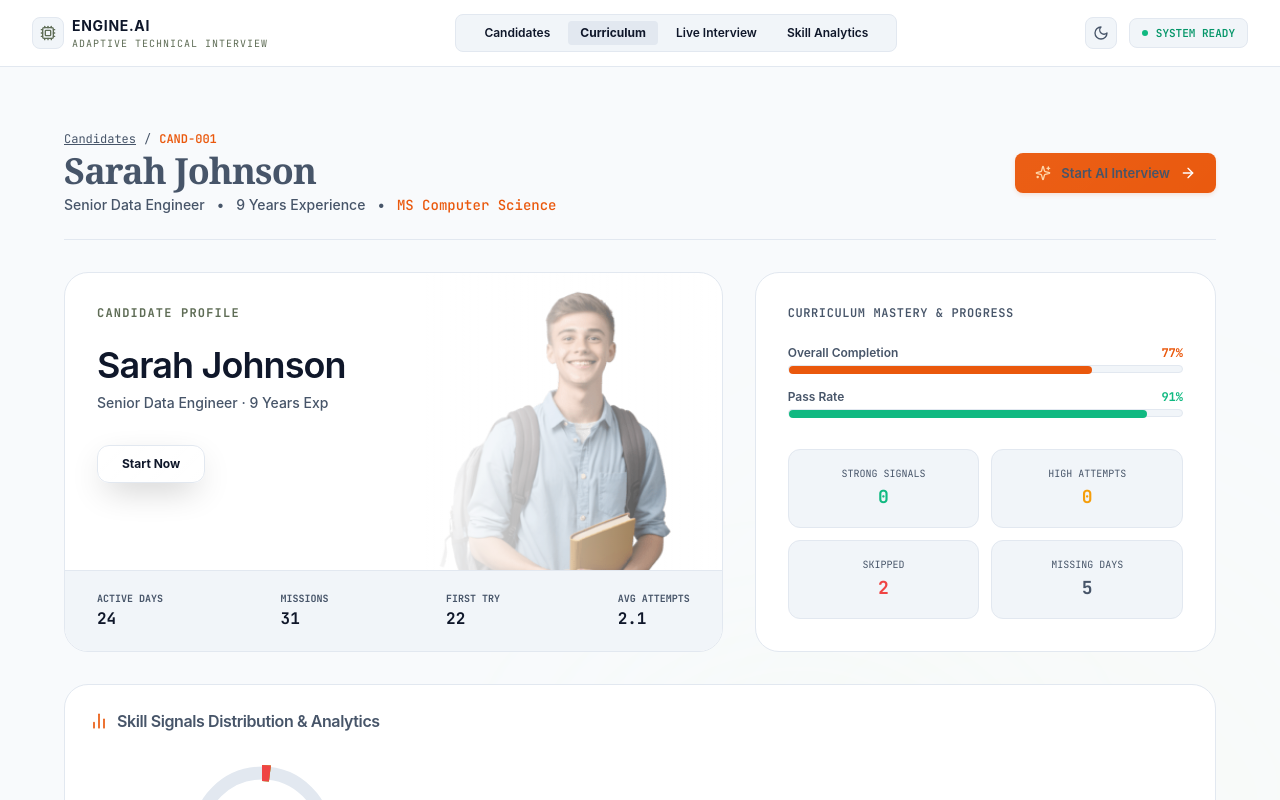
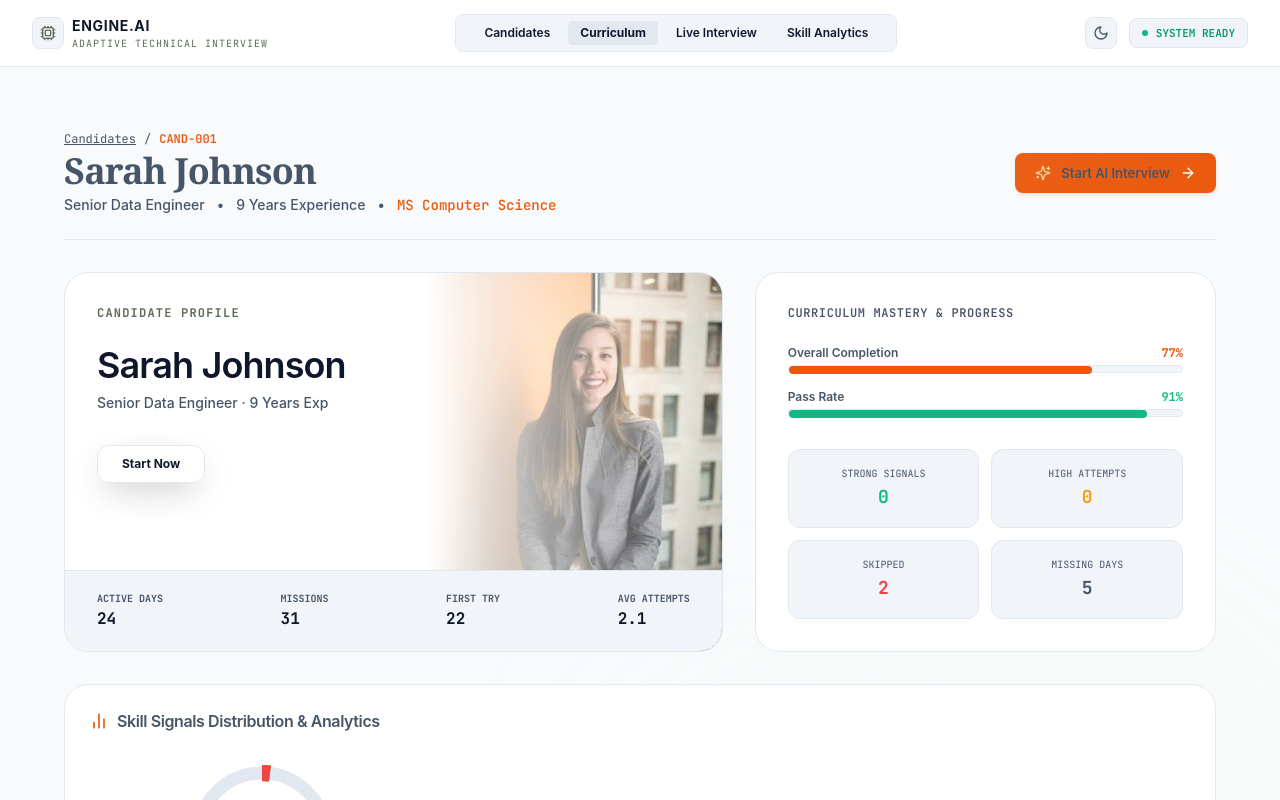
Before and after one commit to pughalvanan231-web/Team-EngineX, a React (Vite) app in the folder frontend/: page /overview in a window 1280 px wide. Shown: the top 800 px of the page. Built offline with nearby package versions, Linux system fonts and the light colour scheme; no server answers.

Commit message:
feat: implement CandidateOverview component with analytics visualization and AI interview initiation flow

```diff
--- a/frontend/src/pages/CandidateOverview.jsx
+++ b/frontend/src/pages/CandidateOverview.jsx
@@ -201,32 +201,47 @@ export function CandidateOverview({ candidates = [], selectedCandidate, onSelect
             <img
               src={
                 (() => {
-                  const id = (cand.candidate_id || activeCandId || "").toUpperCase();
-                  if (id.includes("001")) {
-                    // Sarah Johnson
-                    return "/src/assets/candidates image/001.png";
-                  } else if (id.includes("002")) {
-                    // Alex Turner
-                    return "/src/assets/candidates image/confident-businessman-smiling-with-arms-crossed-conveying-professionalism-and-success-photo.jpg";
-                  } else if (id.includes("003")) {
-                    // Marcus Vance
-                    return "/src/assets/candidates image/003.avif";
-                  } else if (id.includes("004")) {
-                    // Emily Watson
-                    return "/src/assets/candidates image/004.jpg";
-                  } else if (id.includes("005")) {
-                    // Michael Brown
-                    return "/src/assets/candidates image/005.avif";
-                  } else if (id.includes("006")) {
-                    // Jessica Davis
-                    return "/src/assets/candidates image/businesswomen.jpg";
+                  const nameLower = (cand.name || "").toLowerCase();
+                  const femaleNames = ["sarah", "emily", "wendy", "zara", "mia", "bethany", "isabella", "diane", "priyanka", "jessica", "lisa", "anna"];
+                  const isFemale = femaleNames.some(fn => nameLower.includes(fn));
+
+                  const femaleImages = [
+                    "/src/assets/candidates image/images (7).jpg",
+                    "/src/assets/candidates image/businesswomen.jpg",
+                    "/src/assets/candidates image/images (9).jpg",
+                    "/src/assets/candidates image/images (8).jpg",
+                    "/src/assets/candidates image/003.avif"
+                  ];
+
+                  const maleImages = [
+                    "/src/assets/candidates image/001.png",
+                    "/src/assets/candidates image/004.jpg",
+                    "/src/assets/candidates image/005.avif",
+                    "/src/assets/candidates image/cheerful-indian-businessman-smiling-closeup-portrait-jobs-career-campaign_53876-129417.avif",
+                    "/src/assets/candidates image/confident-businessman-smiling-with-arms-crossed-conveying-professionalism-and-success-photo.jpg",
+                    "/src/assets/candidates image/depositphotos_126047328-stock-photo-handsome-business-man.jpg",
+                    "/src/assets/candidates image/images (2).jpg",
+                    "/src/assets/candidates image/images (3).jpg",
+                    "/src/assets/candidates image/images (4).jpg",
+                    "/src/assets/candidates image/images (5).jpg",
+                    "/src/assets/candidates image/images (6).jpg",
+                    "/src/assets/candidates image/images.jpg",
+                    "/src/assets/candidates image/portrait-young-handsome-man-jean-shirt-smiling-with-crossed-arms_176420-12083.avif",
+                    "/src/assets/candidates image/serious-indian-professional-business-man-office-portrait-serious-young-ambitious-indian-businessman-project-leader-dressed-367980912.webp"
+                  ];
+
+                  // Use a simple hash of the name to pick a consistent image
+                  let hash = 0;
+                  for (let i = 0; i < nameLower.length; i++) {
+                    hash = nameLower.charCodeAt(i) + ((hash << 5) - hash);
                   }
-                  // Fallbacks for dynamically matched items
-                  const nameLower = (cand.name || "").toLowerCase();
-                  if (nameLower.includes("sarah") || nameLower.includes("emily") || nameLower.includes("jessica") || nameLower.includes("lisa") || nameLower.includes("anna")) {
-                    return "/src/assets/candidates image/businesswomen.jpg";
+                  hash = Math.abs(hash);
+
+                  if (isFemale) {
+                    return femaleImages[hash % femaleImages.length];
+                  } else {
+                    return maleImages[hash % maleImages.length];
                   }
-                  return "/src/assets/candidates image/serious-indian-professional-business-man-office-portrait-serious-young-ambitious-indian-businessman-project-leader-dressed-367980912.webp";
                 })()
               }
               alt={cand.name}
```
